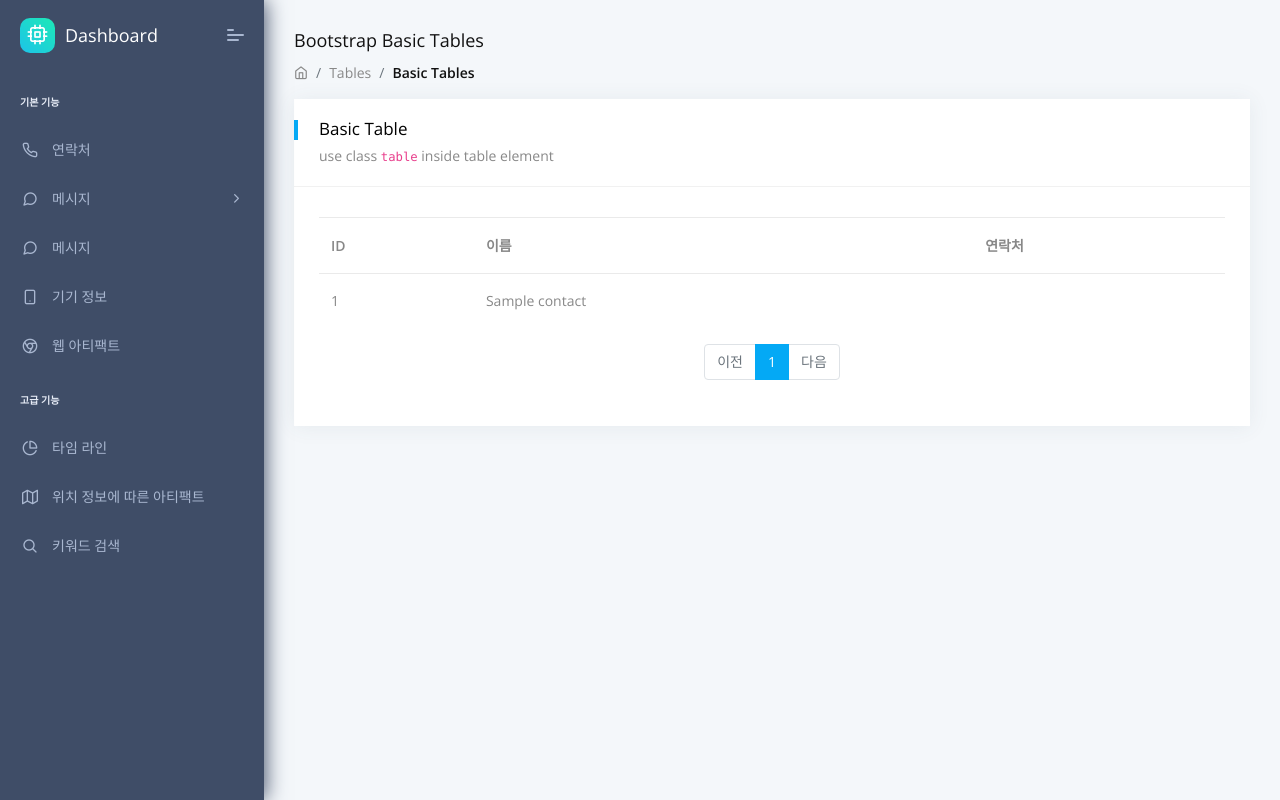
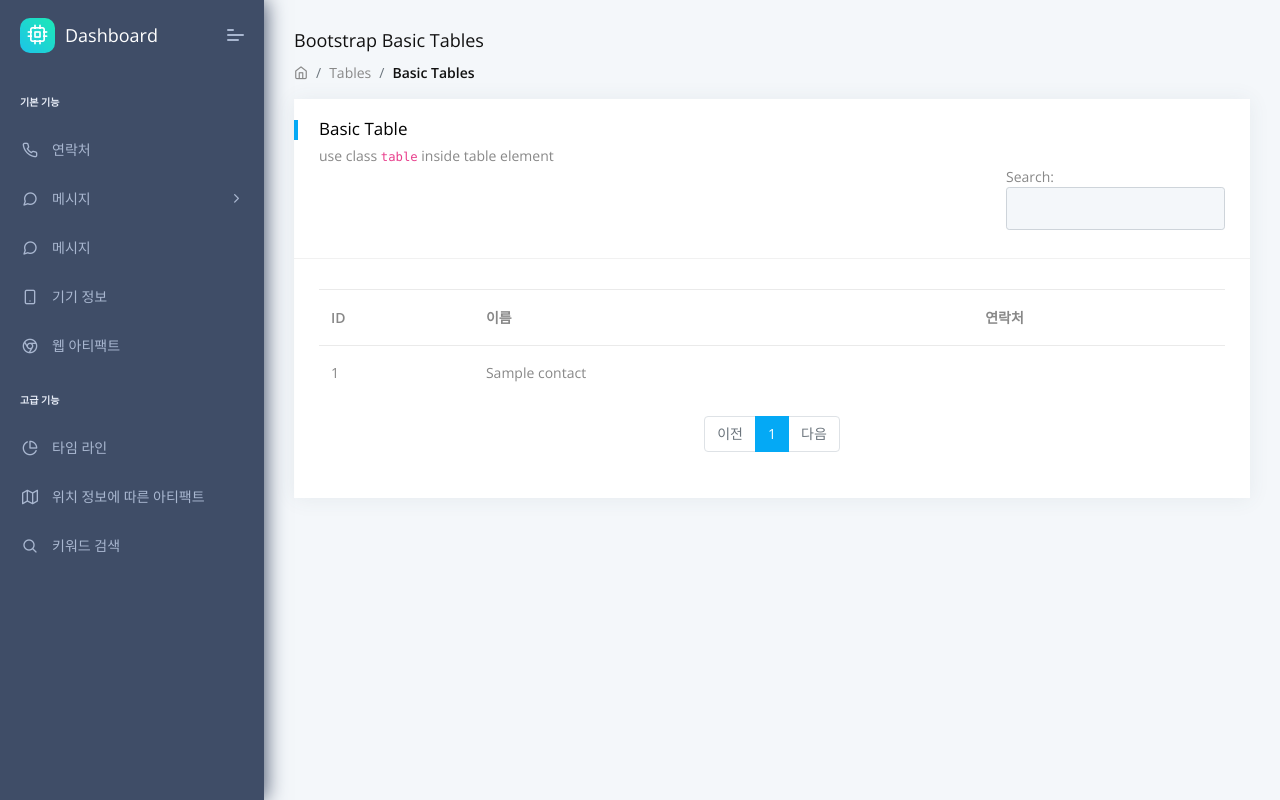
Before and after one commit to todayislegday/mobileforensictool, a Django app: template was/templates/contact.html in a window 1280 px wide. Run offline with Django 3.2, Linux system fonts and the light colour scheme; the template is opened without the code that fills it: most values are stand-ins (such as "Sample title", 1, 10 or a date in 2020); some libraries are stand-ins or nearby versions.

Commit message:
contact_search

```diff
--- a/was/templates/contact.html
+++ b/was/templates/contact.html
@@ -3,7 +3,7 @@
 {% block title %} Ui Buttons {% endblock %}
 
 <!-- Specific CSS goes HERE -->
-{% block stylesheets %}{% endblock stylesheets %}
+{% block stylesheets %}<link rel="stylesheet" href="/static/assets/css/right_box.css">{% endblock stylesheets %}
 
 {% block content %}
 
@@ -36,8 +36,12 @@
                         <div class="card">
                             <div class="card-header">
                                 <h5>Basic Table</h5>
-                                <span class="d-block m-t-5">use class <code>table</code> inside table element</span>
-                            </div>
+                                    <div class="d-block m-t-5">use class <code>table</code> inside table element</div>
+                                        <div class="right-box">
+                                            <label> Search:<input onkeyup="filter()" type="search" id="keyword" class="form-control form-control-sm" placeholder="" aria-controls="dtBasicExample">
+                                            </label>
+                                        </div>
+                                    </div>
                             <div class="card-block table-border-style">
                                 <div class="table-responsive">
                                     <table class="table table-hover">
@@ -50,7 +54,7 @@
                                         </thead>
                                         <tbody>
                                             {% for c in contact %}
-                                            <tr>
+                                            <tr class='list_data'>
                                                 <td>{{c.id}}</td>
                                                 <td>{{c.name}}</td>
                                                 <td>{{c.number | slice:"11:"}}</td>
@@ -112,4 +116,4 @@
 {% endblock content %}
 
 <!-- Specific Page JS goes HERE  -->
-{% block javascripts %}{% endblock javascripts %}
+{% block javascripts %}<script src="/static/assets/js/filter.js"></script>{% endblock javascripts %}
```
